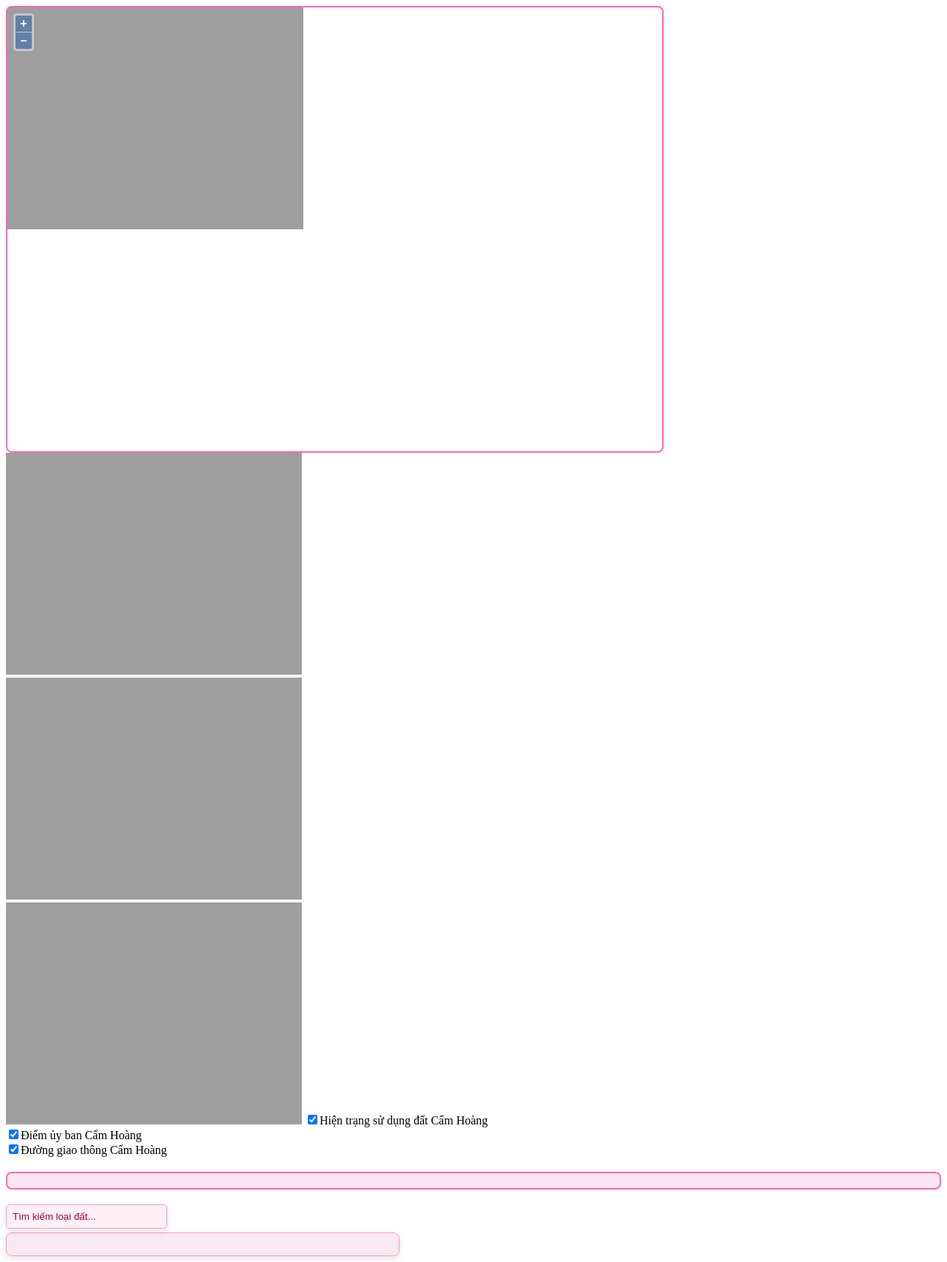
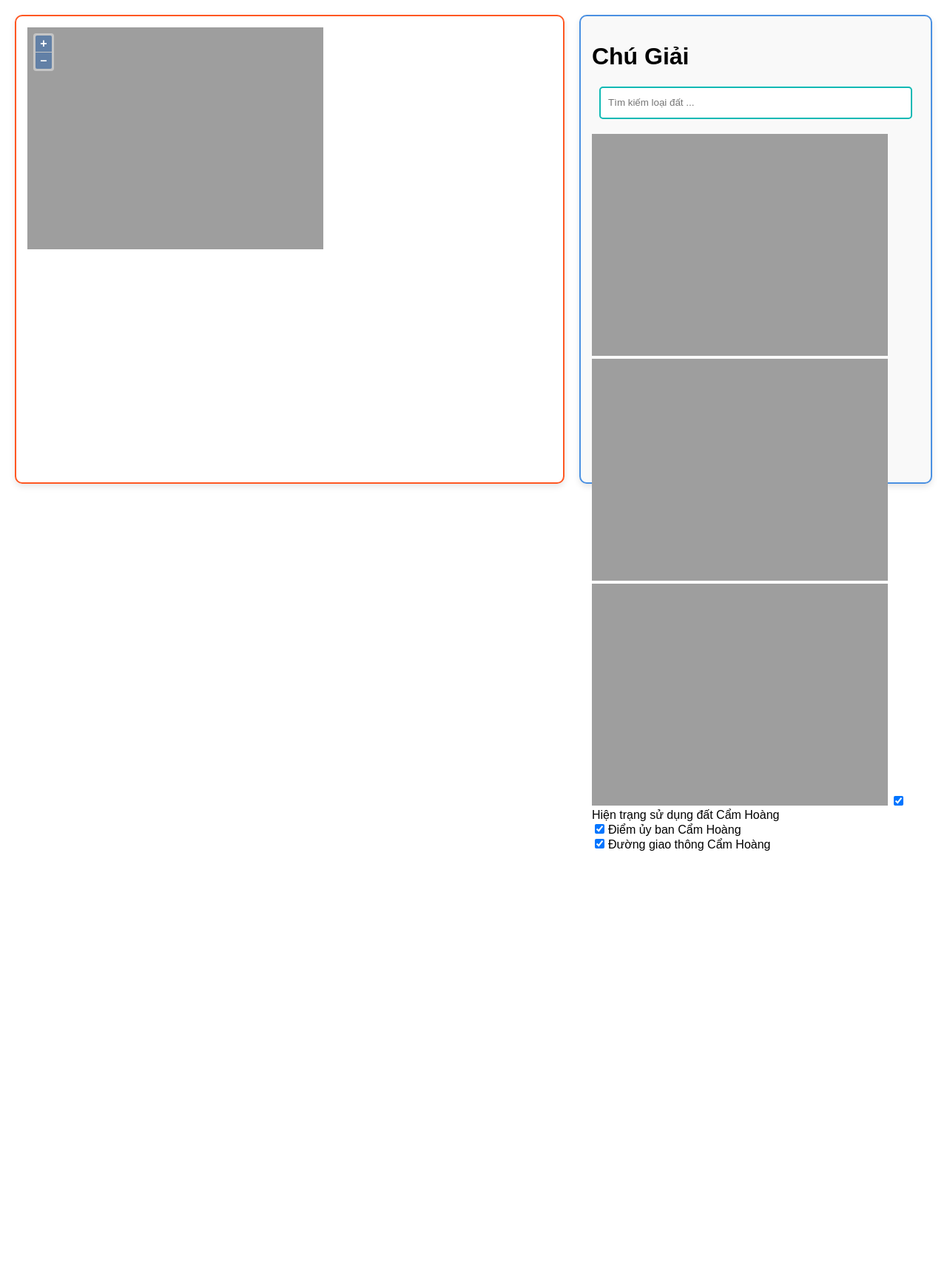
Before and after one commit to llykhahngn/VScode, a PHP site: page / in a window 1280 px wide. Shown: the whole page at 74% size. After the commit the page ends 1150 px from the top, so only its background shows below. Run offline with PHP 8.4, Linux system fonts and the light colour scheme.

Commit message:
sửa css

```diff
--- a/css/main.css
+++ b/css/main.css
@@ -1,83 +1,77 @@
+body {
+  display: flex;
+  justify-content: center;
+  align-items: flex-start;
+  margin: 0;
+  padding: 20px;
+  font-family: Arial, sans-serif;
+}
+
+.container {
+  display: flex;
+  justify-content: space-between;
+  width: 100%;
+
+}
+
+.map, .info-container {
+  width: 50%;
+  height: 600px;
+  border-radius: 10px;
+  box-shadow: 0 4px 8px rgba(0, 0, 0, 0.1);
+}
+
 .map {
-  height: 400px;
-  width: 100%;
+  width: 80%;
+  border: 2px solid #ff5722;
+  margin-right: 20px;
+  padding: 15px;
 }
-/* Định dạng bản đồ */
-#map {
-  width: 70%;
-  height: 600px;
-  float: left;
-  border: 2px solid #ff66b2;
-  border-radius: 8px;
+
+.info-container {
+  padding: 15px;
+  background-color: #f9f9f9;
+  border: 2px solid #4a90e2;
 }
 
 /* Định dạng cho các checkbox lớp */
+.info-container input[type="checkbox"] {
+  margin-right: 5px;
+}
+
+
+
 #layer-controls {
-  width: 25%;
-  float: right;
-  padding: 10px;
-  background-color: #ffe6f2;
-  border: 2px solid #ff66b2;
+  width: 300px;
+  padding: 15px;
+  background-color: #ffeb3b;
+  border: 2px solid #333;
   border-radius: 8px;
   font-size: 14px;
-  color: #b3005e;
+  color: #d32f2f;
+  box-shadow: 0 4px 8px rgba(0, 0, 0, 0.1);
 }
 
 #layer-controls h3 {
-  color: #ff66b2;
+  color: #ff5722;
   font-weight: bold;
   margin-bottom: 10px;
 }
 
 #layer-controls label {
-  display: flex;
-  align-items: center;
+  display: block;
   margin: 5px 0;
-  color: #b3005e;
+  color: #d32f2f;
 }
 
 #layer-controls input[type="checkbox"] {
   margin-right: 8px;
 }
 
-/* Cửa sổ thông tin (popup) */
-#popup-content {
-  background-color: #ffe6f2;
-  border: 2px solid #ff66b2;
-  padding: 10px;
-  font-size: 13px;
-  border-radius: 8px;
-  box-shadow: 0 4px 8px rgba(0, 0, 0, 0.1);
-  max-width: 100%;
-  color: #b3005e;
-}
-
-#popup-content table {
+#search-input {
   width: 100%;
   border-collapse: collapse;
-}
-
-#popup-content td {
-  padding: 4px;
-  border-bottom: 1px solid #ffd6e7;
-}
-
-#popup-content td:first-child {
-  font-weight: bold;
-  color: #ff66b2;
-}
-
-/* Thông tin bên dưới lớp checkbox */
-#info {
-  margin-top: 20px;
-  background-color: #ffe6f2;
-  padding: 10px;
-  font-size: 13px;
-  color: #b3005e;
-  border: 2px solid #ff66b2;
-  border-radius: 8px;
-  max-height: 250px;
-  overflow-y: auto;
+  margin-top: 10px;
 }
 /* Bài 5: Tạo "popup" hiển thị thuộc tính dưới dạng bảng */
 .ol-popup {
@@ -122,18 +116,15 @@
 }
 
 /* Nút đóng popup */
-.ol-popup-closer:after {
-  content: "✖";
-}
 .ol-popup-closer {
   position: absolute;
   top: 5px;
   right: 5px;
   text-decoration: none;
   font-weight: bold;
-  color: rgb(255, 26, 26); /* Đổi màu dấu "x" thành màu đen */
+  color: black; /* Đổi màu dấu "x" thành màu đen */
   font-size: 18px; /* Tăng kích thước cho dấu "x" */
-  background: rgb(253, 178, 219); /* Không có background */
+  background: rgb(231, 176, 176); /* Không có background */
   border: none; /* Loại bỏ viền */
   cursor: pointer;
   width: 25px;
@@ -142,6 +133,14 @@
   line-height: 25px;
   border-radius: 50%;
   transition: color 0.3s;
+}
+/* Nút đóng popup */
+.ol-popup-closer:after {
+  content: "✖";
+}
+
+.ol-popup-closer:hover {
+  color: red; /* Đổi màu dấu "x" thành đỏ khi hover */
 }
 
 /* Tạo bảng trong popup */
@@ -177,37 +176,67 @@
 .ol-popup tr:hover {
   background-color: #f1f1f1;
 }
-/* Định dạng thanh tìm kiếm */
-#search-input {
-  margin-top: 20px;
-  left: 20px; /* Cách mép trái 20px */
-  width: 200px; /* Chiều rộng của thanh tìm kiếm */
-  padding: 8px;
-  border: 1px solid #ff99cc;
-  border-radius: 5px;
-  outline: none;
-  background-color: #fff0f5;
-  color: #660033;
-  z-index: 1000;
+
+
+
+/* Style the information container */
+.chugiai {
+  border: 2px solid #4a90e2;
+  padding: 10px;
+  margin: 20px;
+  width: 80%;
+  box-shadow: 0 4px 8px rgba(0, 0, 0, 0.1);
+  background-color: #f9f9f9;
+  border-radius: 8px;
+}
+
+
+
+/* Style the popup */
+.ol-popup {
+  border: 2px solid #ccc;
+  padding: 10px;
+  background-color: #fff;
   box-shadow: 0 4px 8px rgba(0, 0, 0, 0.1);
 }
 
-#search-input::placeholder {
-  color: #99004d;
+/* General styling for images */
+.chugiai img {
+  max-width: 100%;
+  height: auto;
+  margin-bottom: 10px;
 }
 
-/* Kết quả tìm kiếm */
-#livesearch {
-  margin-top: 5px;
-  left: 20px;
-  background-color: #f9e9f1;
-  border: 1px solid #ff99cc;
-  border-radius: 8px;
-  max-width: 500px;
-  max-height: 200px;
-  overflow-y: auto;
-  padding: 15px;
-  box-shadow: 0 4px 8px rgba(0, 0, 0, 0.1);
-  z-index: 1000;
-  color: #d20d69;
+/* Style the checkboxes and labels */
+.chugiai input[type="checkbox"] {
+  margin-right: 5px;
 }
+
+.chugiai label {
+  margin-right: 20px;
+}
+
+/* Định dạng cho phần tìm kiếm */
+.search-form {
+  margin: 20px auto; /* Căn giữa */
+  text-align: center; /* Căn giữa nội dung */
+}
+
+/* Phong cách cho thanh tìm kiếm */
+.search-form input[type="text"] {
+  padding: 10px;
+  width: 90%; /* Chiều rộng ô tìm kiếm */
+  height: 20px;
+  border: 2px solid #10b9b4;
+  border-radius: 5px;
+  background-color: #ffffff;
+  transition: all 0.2s ease-in-out; /* Hiệu ứng chuyển đổi */
+}
+
+/* Hiệu ứng khi nhấn vào thanh tìm kiếm */
+.search-form input[type="text"]:focus {
+  border-color: #1d624b; /* Đổi màu viền */
+  background-color: #e8f5e9; /* Đổi màu nền */
+  box-shadow: 0 0 5px rgba(29, 98, 75, 0.5); /* Hiệu ứng ánh sáng xung quanh */
+  transform: scale(1.05); /* Tăng nhẹ kích thước */
+}
--- a/index.html
+++ b/index.html
@@ -15,7 +15,20 @@
     <!-- <meta http-equiv="Content-Type" content="text/html" ;charset="UTF-8" /> -->
   </head>
   <body>
+    <div class="container">
       <div id="map" class="map"></div>
+      <div class="info-container">
+        <h1>Chú Giải</h1>
+        <form class="search-form">
+          <input
+            class="form-control"
+            type="text"
+            size="30"
+            onkeyup="showResult(this.value)"
+            placeholder="Tìm kiếm loại đất ..."
+          />
+          <div id="livesearch"></div>
+        </form>
         <img
           src="http://localhost:8082/geoserver/CH1/wms?REQUEST=GetLegendGraphic&VERSION=1.1.0&FORMAT=image/png&LAYER=CH1:camhoangdc_1"
           alt=""
@@ -37,14 +50,15 @@
         <input type="checkbox" id="duong" checked /><label for="checkbox"
           >Đường giao thông Cẩm Hoàng</label
         ><br />
-    <div id="info"></div>
+      </div>
+    </div>
 
     <div id="popup" class="ol-popup">
       <a href="#" id="popup-closer" class="ol-popup-closer"></a>
       <div id="popup-content"></div>
     </div>
-    <input type="text" id="search-input" onkeyup="showResult(this.value)" placeholder="Tìm kiếm loại đất...">
-    <div id="livesearch" class="live_search"></div>
+
+
     <script src="js/main.js"></script>
   </body>
 </html>
--- a/js/main.js
+++ b/js/main.js
@@ -131,7 +131,7 @@ $("#document").ready(function () {
       $.ajax({
         type: "POST",
         url: url,
-        contentType: "application/json; charset=utf8",
+        contentType: "application/json; charset=utf-8",
         dataType: "json",
         success: function (n) {
           var content = "<table>";
@@ -139,11 +139,11 @@ $("#document").ready(function () {
             var feature = n.features[i];
             var featureAttr = feature.properties;
             content +=
-              "</td></tr><tr><td> Loại đất: " +
+              "<tr><td>Loại Đất:" +
               featureAttr["loaidat"] +
-              "</td></tr><tr><td> Diện tích: " +
+              "</td><td> Diện Tích:" +
               featureAttr["dientich"] +
-              "<td></tr> ";
+              "</td></tr>";
           }
           content += "</table>";
           // ------------
```
Lines whose indentation alone changed are shown as unchanged.
